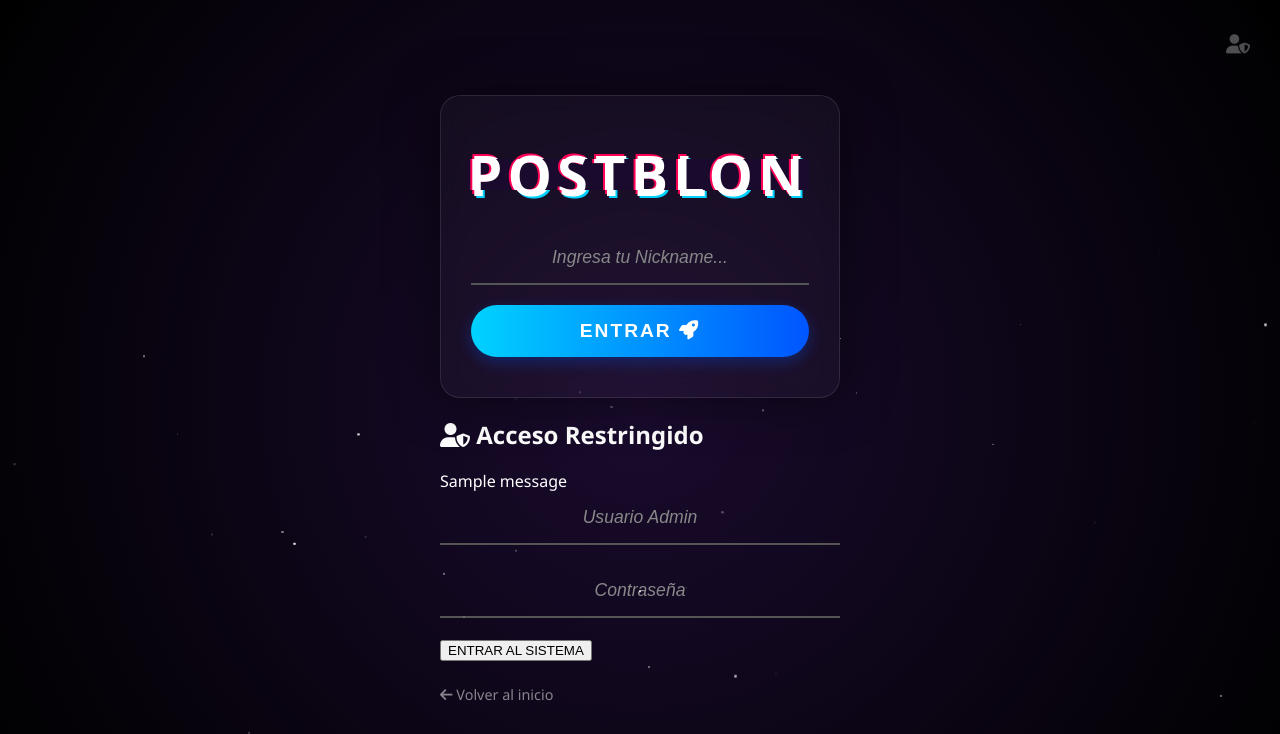
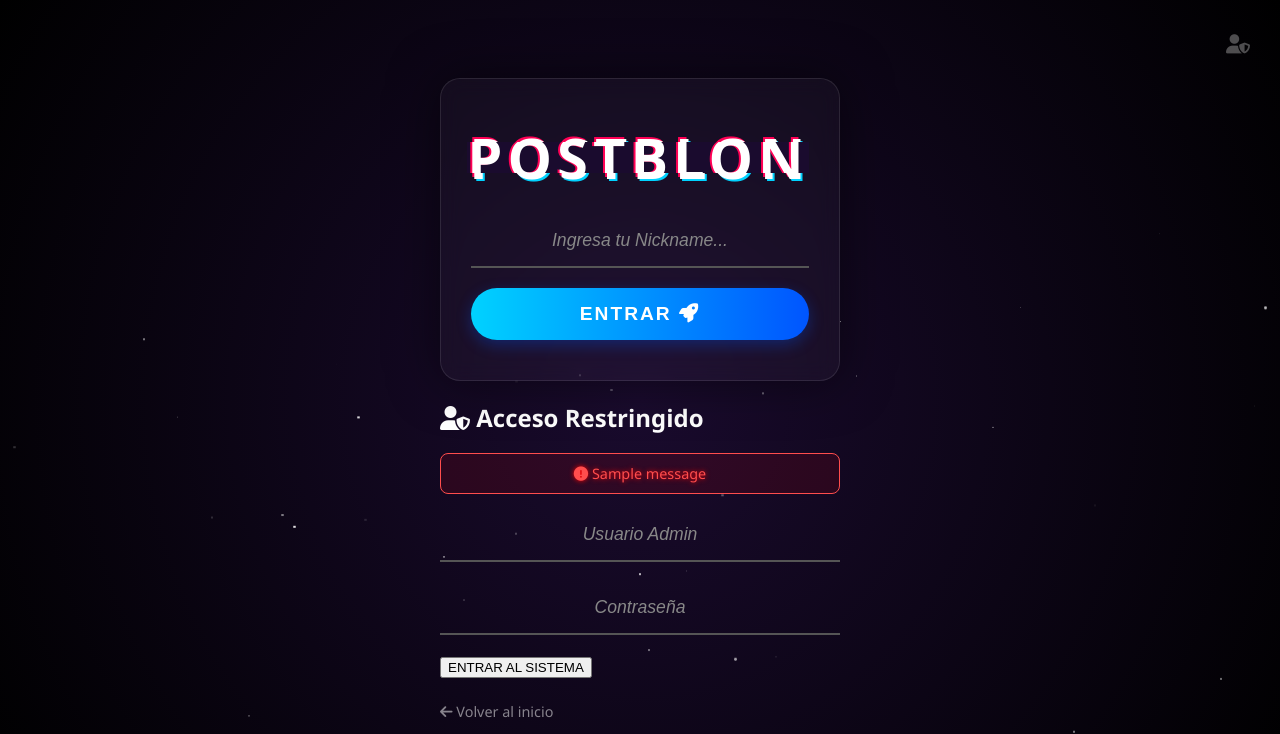
Before and after one commit to Aguaio/GAMES, a Django app: template juego/templates/juego/login_admin.html in a window 1280 px wide. Shown: the top 734 px of the page. Run offline with Django 5.2, Linux system fonts and the light colour scheme; the template is opened without the code that fills it, so the values that code supplies are empty; tables that the repository leaves empty hold one stand-in row (values such as "Sample post"); one stand-in notice (Sample message) is shown.

Commit message:
Update login_admin.html

```diff
--- a/juego/templates/juego/login_admin.html
+++ b/juego/templates/juego/login_admin.html
@@ -5,6 +5,27 @@
     <meta charset="UTF-8">
     <title>Acceso Admin</title>
     {% include "juego/inicio.html" with only_styles=True %}
+    <style>
+        /* ESTILO PARA EL MENSAJE DE ERROR NEÓN */
+        .error-msg {
+            color: #ff4d4d;
+            background: rgba(255, 0, 0, 0.1);
+            border: 1px solid #ff4d4d;
+            padding: 10px;
+            border-radius: 8px;
+            margin-bottom: 15px;
+            font-size: 0.9rem;
+            text-shadow: 0 0 5px #ff0000;
+            text-align: center;
+            animation: shake 0.3s ease-in-out;
+        }
+
+        @keyframes shake {
+            0%, 100% { transform: translateX(0); }
+            25% { transform: translateX(-5px); }
+            75% { transform: translateX(5px); }
+        }
+    </style>
 </head>
 <body>
     <div class="stars"></div>
@@ -15,7 +36,9 @@
 
         {% if messages %}
             {% for message in messages %}
-                <div class="error-msg">{{ message }}</div>
+                <div class="error-msg">
+                    <i class="fas fa-exclamation-circle"></i> {{ message }}
+                </div>
             {% endfor %}
         {% endif %}
 
```
